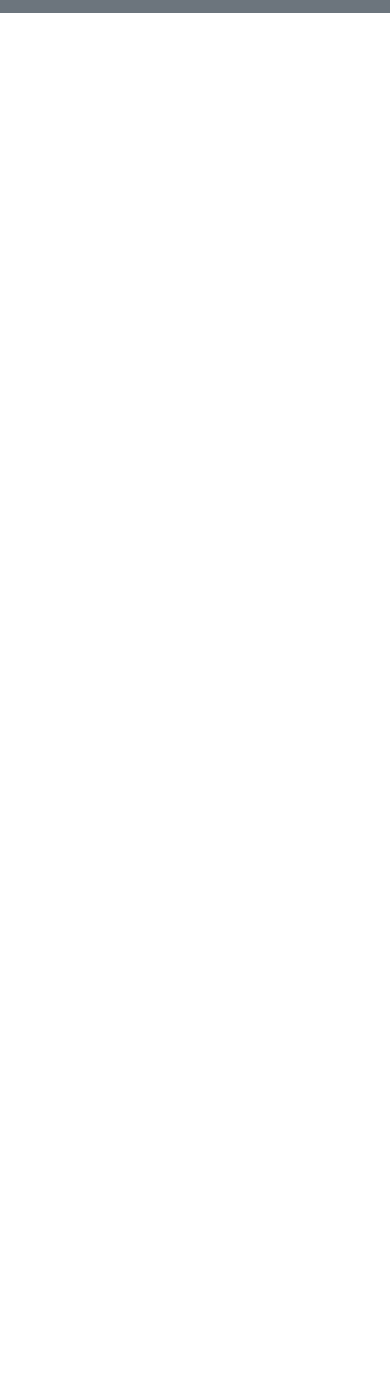
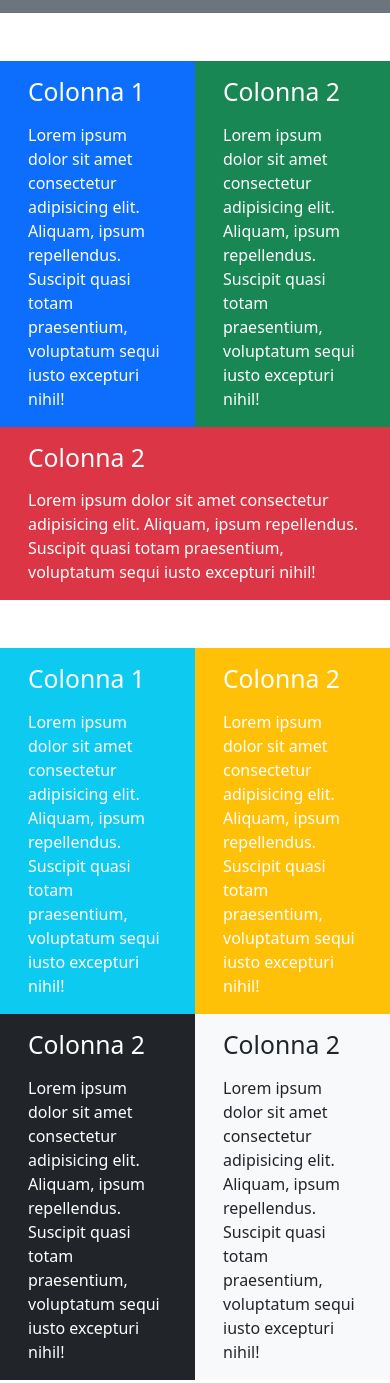
Before and after one commit to emanuele23dev/htmlcss-bootstrap-layout, a plain HTML site: page index.html in a window 390 px wide. Shown: the part 553-1936 px from the top of the page. Before the commit the page ends 844 px from the top, so only its background shows below. Drawn offline with nearby package versions, Linux system fonts and the light colour scheme.

Commit message:
end mobile version

```diff
--- a/index.html
+++ b/index.html
@@ -35,6 +35,40 @@
                         <p class="m-3">Lorem ipsum dolor sit amet consectetur adipisicing elit. Aliquam, ipsum repellendus. Suscipit quasi totam praesentium, voluptatum sequi iusto excepturi nihil!</p>
                     </div>
                 </div>
+
+                <div class="row mt-5">
+                    <div class="col-6 bg-primary text-white">
+                        <h2 class="m-3">Colonna 1</h2>
+                        <p class="m-3">Lorem ipsum dolor sit amet consectetur adipisicing elit. Aliquam, ipsum repellendus. Suscipit quasi totam praesentium, voluptatum sequi iusto excepturi nihil!</p>
+                    </div>
+                    <div class="col-6 bg-success text-white">
+                        <h2 class="m-3">Colonna 2</h2>
+                        <p class="m-3">Lorem ipsum dolor sit amet consectetur adipisicing elit. Aliquam, ipsum repellendus. Suscipit quasi totam praesentium, voluptatum sequi iusto excepturi nihil!</p>
+                    </div>
+                    <div class="col-12 bg-danger text-white">
+                        <h2 class="m-3">Colonna 2</h2>
+                        <p class="m-3">Lorem ipsum dolor sit amet consectetur adipisicing elit. Aliquam, ipsum repellendus. Suscipit quasi totam praesentium, voluptatum sequi iusto excepturi nihil!</p>
+                    </div>
+                </div>
+
+                <div class="row mt-5 mb-5">
+                    <div class="col-6 bg-info text-white">
+                        <h2 class="m-3">Colonna 1</h2>
+                        <p class="m-3">Lorem ipsum dolor sit amet consectetur adipisicing elit. Aliquam, ipsum repellendus. Suscipit quasi totam praesentium, voluptatum sequi iusto excepturi nihil!</p>
+                    </div>
+                    <div class="col-6 bg-warning text-white">
+                        <h2 class="m-3">Colonna 2</h2>
+                        <p class="m-3">Lorem ipsum dolor sit amet consectetur adipisicing elit. Aliquam, ipsum repellendus. Suscipit quasi totam praesentium, voluptatum sequi iusto excepturi nihil!</p>
+                    </div>
+                    <div class="col-6 bg-dark text-white">
+                        <h2 class="m-3">Colonna 2</h2>
+                        <p class="m-3">Lorem ipsum dolor sit amet consectetur adipisicing elit. Aliquam, ipsum repellendus. Suscipit quasi totam praesentium, voluptatum sequi iusto excepturi nihil!</p>
+                    </div>
+                    <div class="col-6 bg-light">
+                        <h2 class="m-3">Colonna 2</h2>
+                        <p class="m-3">Lorem ipsum dolor sit amet consectetur adipisicing elit. Aliquam, ipsum repellendus. Suscipit quasi totam praesentium, voluptatum sequi iusto excepturi nihil!</p>
+                    </div>
+                </div>
             </div>
         </main>
         <footer>
```
